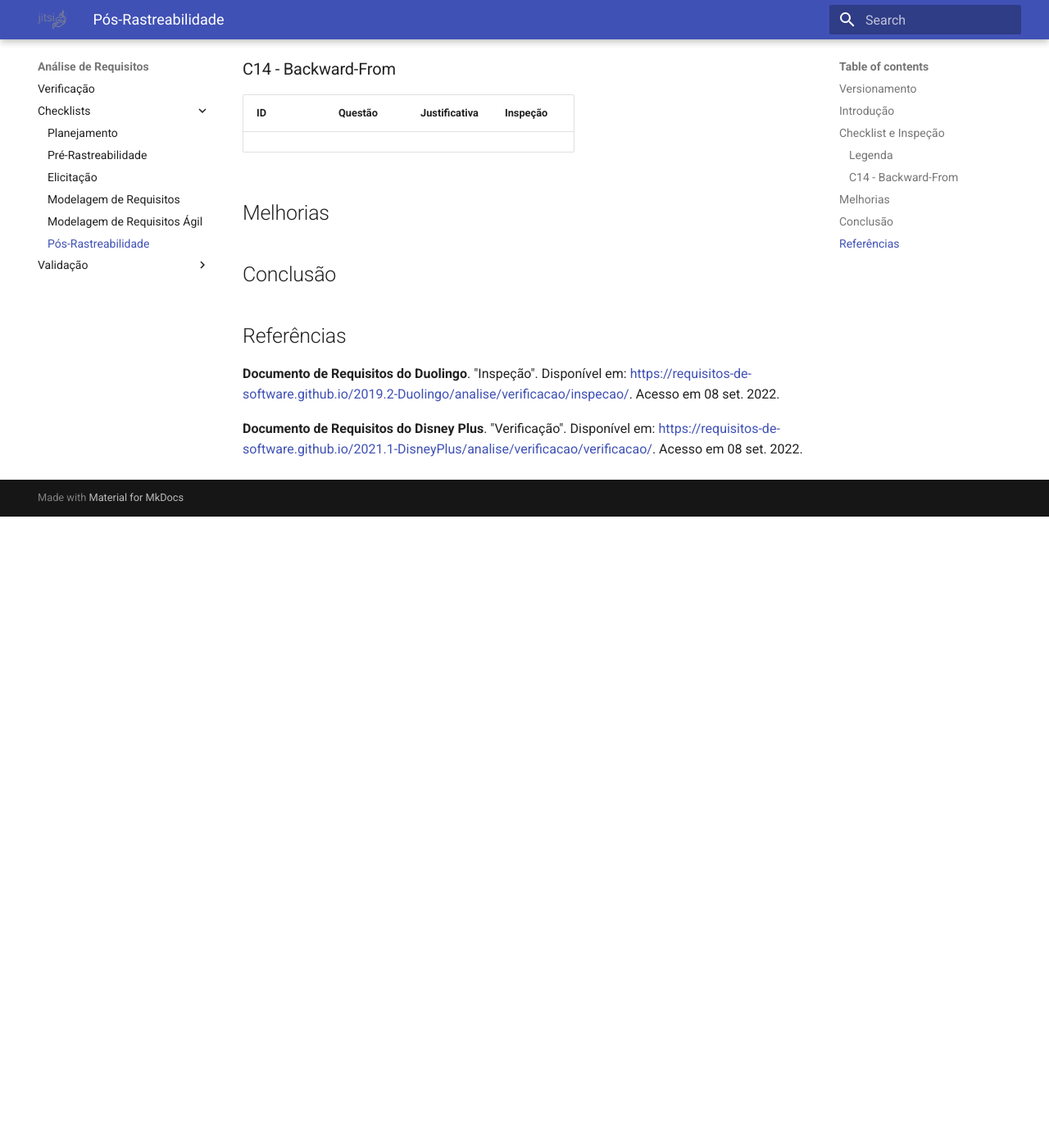
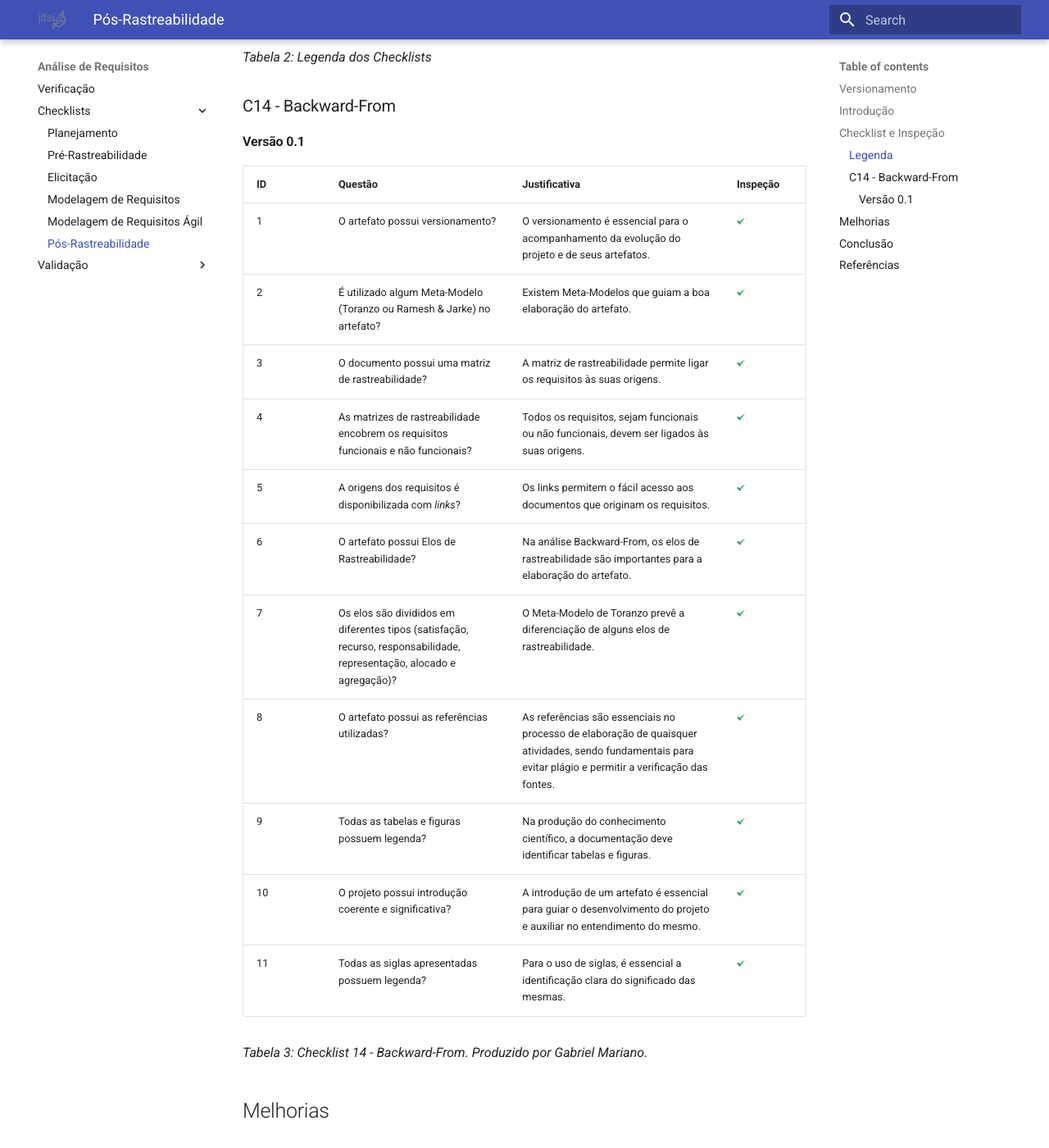
Before and after one commit to gabrielm2q/2022.1-Jitsi-Meet, an MkDocs documentation site: the page built from docs/analiseDeRequisitos/checklists/pos_rastreabilidade_cl.md, in a window 1280 px wide and 1400 px high, scrolled down 932 px. Shown: the whole window at 82% size. Built offline with MkDocs 1.6.1 and Material for MkDocs 9.7.7, drawn with Linux system fonts in a browser that asks for light colours; before the commit the page ends 1562 px from its top, so only the background shows below that; some of the changed text lies outside the part shown.

Commit message:
:sparkles: adição do checklist c14

```diff
--- a/docs/analiseDeRequisitos/checklists/pos_rastreabilidade_cl.md
+++ b/docs/analiseDeRequisitos/checklists/pos_rastreabilidade_cl.md
@@ -5,6 +5,7 @@
 | Versão | Data  |                           Modificação                           |             Autor              |
 | ------ | ----- | :-------------------------------------------------------------: | :----------------------------: |
 | 1.0    | 08/09 | Criação do Documento | Gabriel Mariano |
+| 1.1    | 09/09 | Elaboração do Checklist C14 | Gabriel Mariano |
 
 _Tabela 1: Versionamento_
 
@@ -24,8 +25,23 @@ _Tabela 2: Legenda dos Checklists_
 
 ### C14 - Backward-From
 
+#### **Versão 0.1**
+
 | ID | Questão | Justificativa | Inspeção |
 |----|---------|---------------|----------|
+|  1  | O artefato possui versionamento? | O versionamento é essencial para o acompanhamento da evolução do projeto e de seus artefatos. | ![Simbolo check](../../assets/modelagem/check.png){width="10"} |
+|  2  | É utilizado algum Meta-Modelo (Toranzo ou Ramesh & Jarke) no artefato? | Existem Meta-Modelos que guiam a boa elaboração do artefato. | ![Simbolo check](../../assets/modelagem/check.png){width="10"} |
+|  3  | O documento possui uma matriz de rastreabilidade? | A matriz de rastreabilidade permite ligar os requisitos às suas origens. | ![Simbolo check](../../assets/modelagem/check.png){width="10"} |
+|  4  | As matrizes de rastreabilidade encobrem os requisitos funcionais e não funcionais? | Todos os requisitos, sejam funcionais ou não funcionais, devem ser ligados às suas origens. | ![Simbolo check](../../assets/modelagem/check.png){width="10"} |
+|  5  | A origens dos requisitos é disponibilizada com _links_? | Os links permitem o fácil acesso aos documentos que originam os requisitos. | ![Simbolo check](../../assets/modelagem/check.png){width="10"} |
+|  6  | O artefato possui Elos de Rastreabilidade? | Na análise Backward-From, os elos de rastreabilidade são importantes para a elaboração do artefato. | ![Simbolo check](../../assets/modelagem/check.png){width="10"} |
+|  7  | Os elos são divididos em diferentes tipos (satisfação, recurso, responsabilidade, representação, alocado e agregação)? | O Meta-Modelo de Toranzo prevê a diferenciação de alguns elos de rastreabilidade. | ![Simbolo check](../../assets/modelagem/check.png){width="10"} |
+|  8  | O artefato possui as referências utilizadas? | As referências são essenciais no processo de elaboração de quaisquer atividades, sendo fundamentais para evitar plágio e permitir a verificação das fontes. | ![Simbolo check](../../assets/modelagem/check.png){width="10"} |
+|  9  | Todas as tabelas e figuras possuem legenda? | Na produção do conhecimento científico, a documentação deve identificar tabelas e figuras. | ![Simbolo check](../../assets/modelagem/check.png){width="10"} |
+|  10  | O projeto possui introdução coerente e significativa? | A introdução de um artefato é essencial para guiar o desenvolvimento do projeto e auxiliar no entendimento do mesmo. | ![Simbolo check](../../assets/modelagem/check.png){width="10"} |
+|  11  | Todas as siglas apresentadas possuem legenda? | Para o uso de siglas, é essencial a identificação clara do significado das mesmas. | ![Simbolo check](../../assets/modelagem/check.png){width="10"} |
+
+_Tabela 3: Checklist 14 - Backward-From. Produzido por Gabriel Mariano._
 
 ## Melhorias
 
@@ -34,8 +50,9 @@ _Tabela 2: Legenda dos Checklists_
 ## Conclusão
 
 
+## Referências
 
-## Referências
+**SERRANO, Milene; SERRANO, Maurício**. "Requisitos - Aula 26", 44 slides. Disponibizado em ambiente virtual pelo docente.
 
 **Documento de Requisitos do Duolingo**. "Inspeção". Disponível em: <https://requisitos-de-software.github.io/2019.2-Duolingo/analise/verificacao/inspecao/>. Acesso em 08 set. 2022.
 
```
